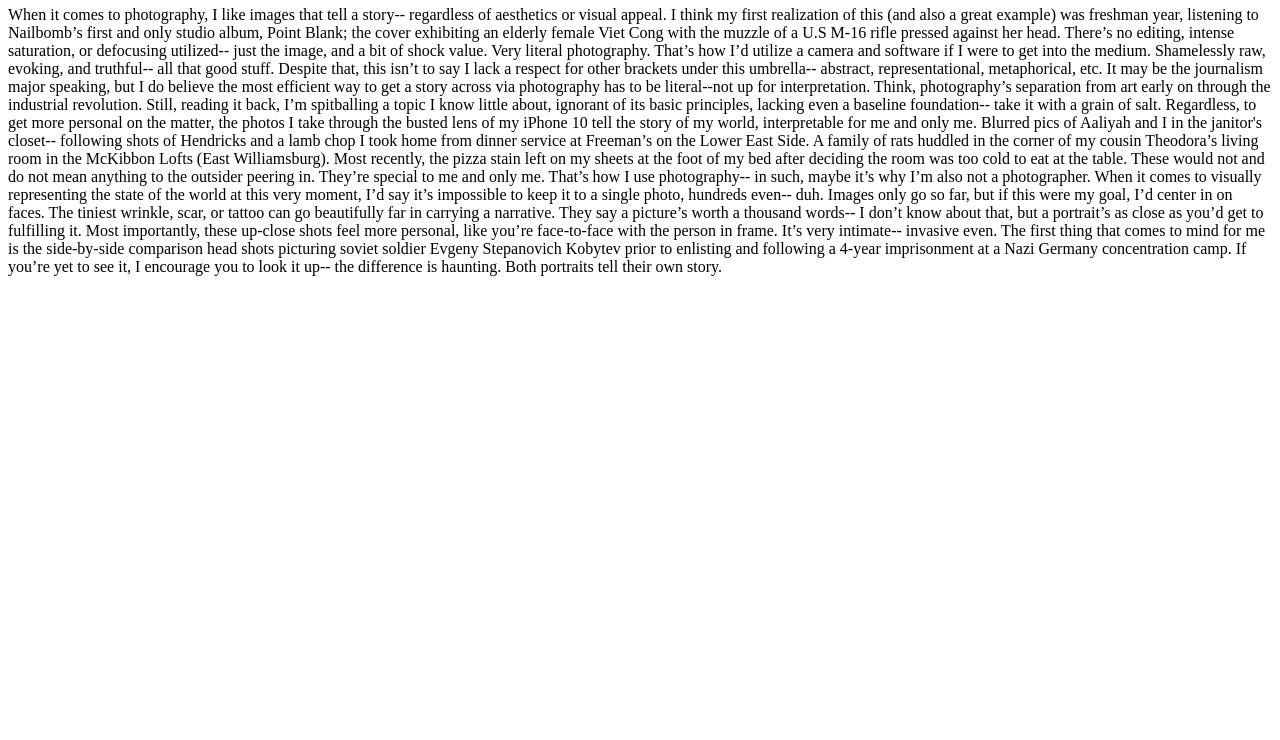
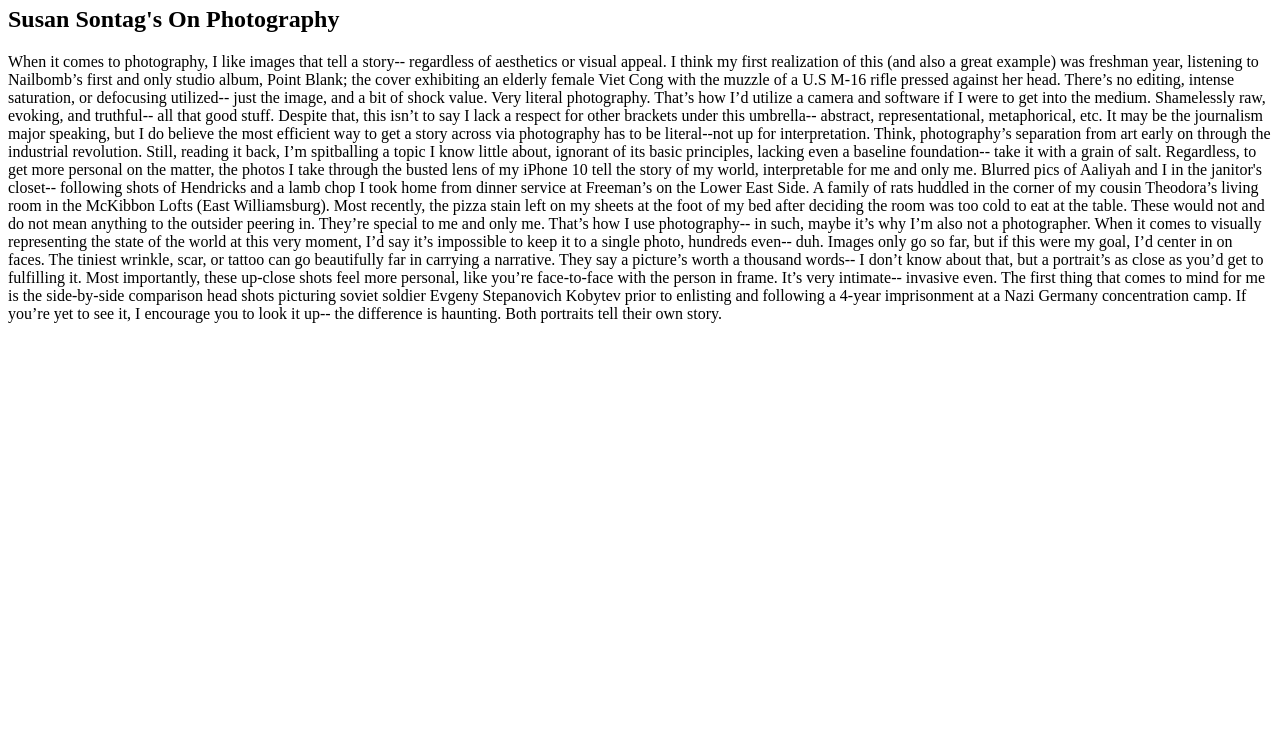
Before and after one commit to kaiwinston/readings.html, a plain HTML site: page index.html in a window 1280 px wide. Shown: the part 60-800 px from the top of the page. Drawn offline with Linux system fonts and the light colour scheme.

Commit message:
Update index.html

```diff
--- a/index.html
+++ b/index.html
@@ -4,6 +4,7 @@
 </head>
 <body>
 <h1>Readings</h1>
+<h2>Susan Sontag's On Photography</h2>
 <p1>When it comes to photography, I like images that tell a story-- regardless of aesthetics or visual appeal. I think my first realization of this (and also a great example) was freshman year, listening to Nailbomb’s first and only studio album, Point Blank; the cover exhibiting an elderly female Viet Cong with the muzzle of a U.S M-16 rifle pressed against her head. There’s no editing, intense saturation, or defocusing utilized-- just the image, and a bit of shock value. Very literal photography. That’s how I’d utilize a camera and software if I were to get into the medium. Shamelessly raw, evoking, and truthful-- all that good stuff. Despite that, this isn’t to say I lack a respect for other brackets under this umbrella-- abstract, representational, metaphorical, etc. It may be the journalism major speaking, but I do believe the most efficient way to get a story across via photography has to be literal--not up for interpretation. Think, photography’s separation from art early on through the industrial revolution.
 Still, reading it back, I’m spitballing a topic I know little about, ignorant of its basic principles, lacking even a baseline foundation-- take it with a grain of salt.
 Regardless, to get more personal on the matter, the photos I take through the busted lens of my iPhone 10 tell the story of my world, interpretable for me and only me. Blurred pics of Aaliyah and I in the janitor's closet-- following shots of Hendricks and a lamb chop I took home from dinner service at Freeman’s on the Lower East Side. A family of rats huddled in the corner of my cousin Theodora’s living room in the McKibbon Lofts (East Williamsburg). Most recently, the pizza stain left on my sheets at the foot of my bed after deciding the room was too cold to eat at the table. These would not and do not mean anything to the outsider peering in. They’re special to me and only me. That’s how I use photography-- in such, maybe it’s why I’m also not a photographer.
```
